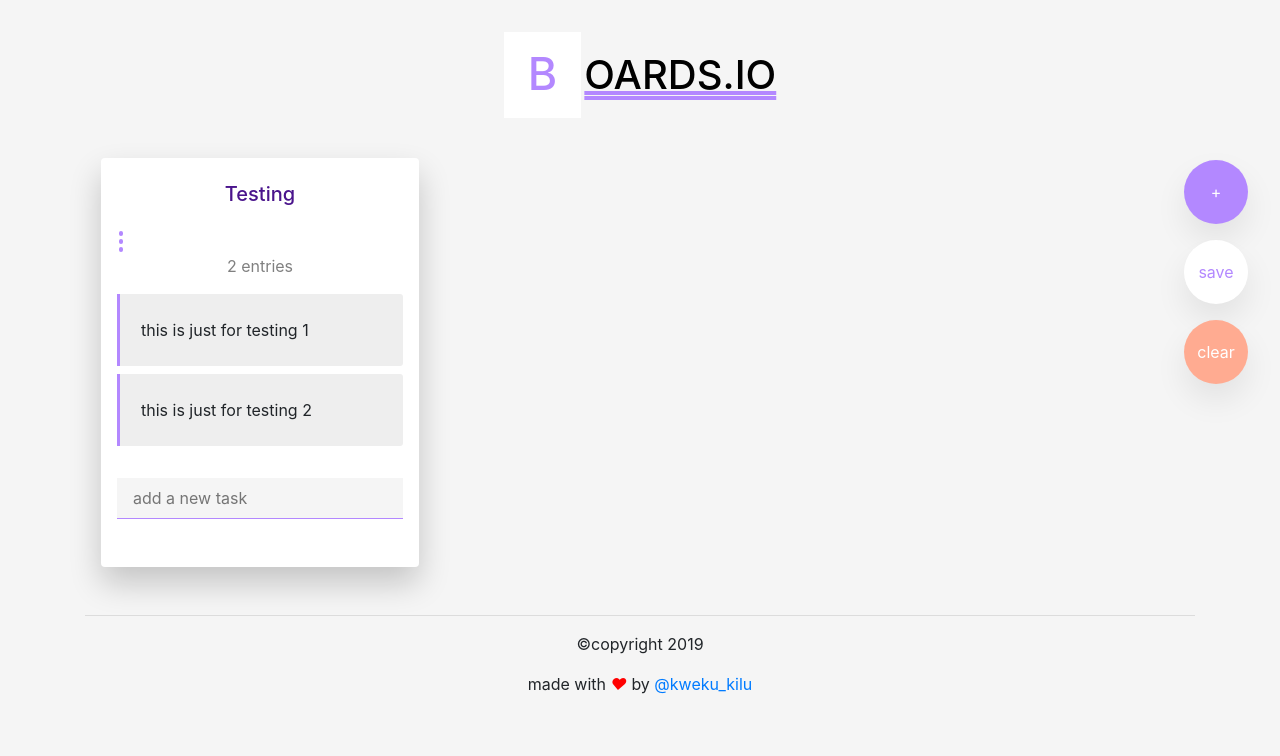
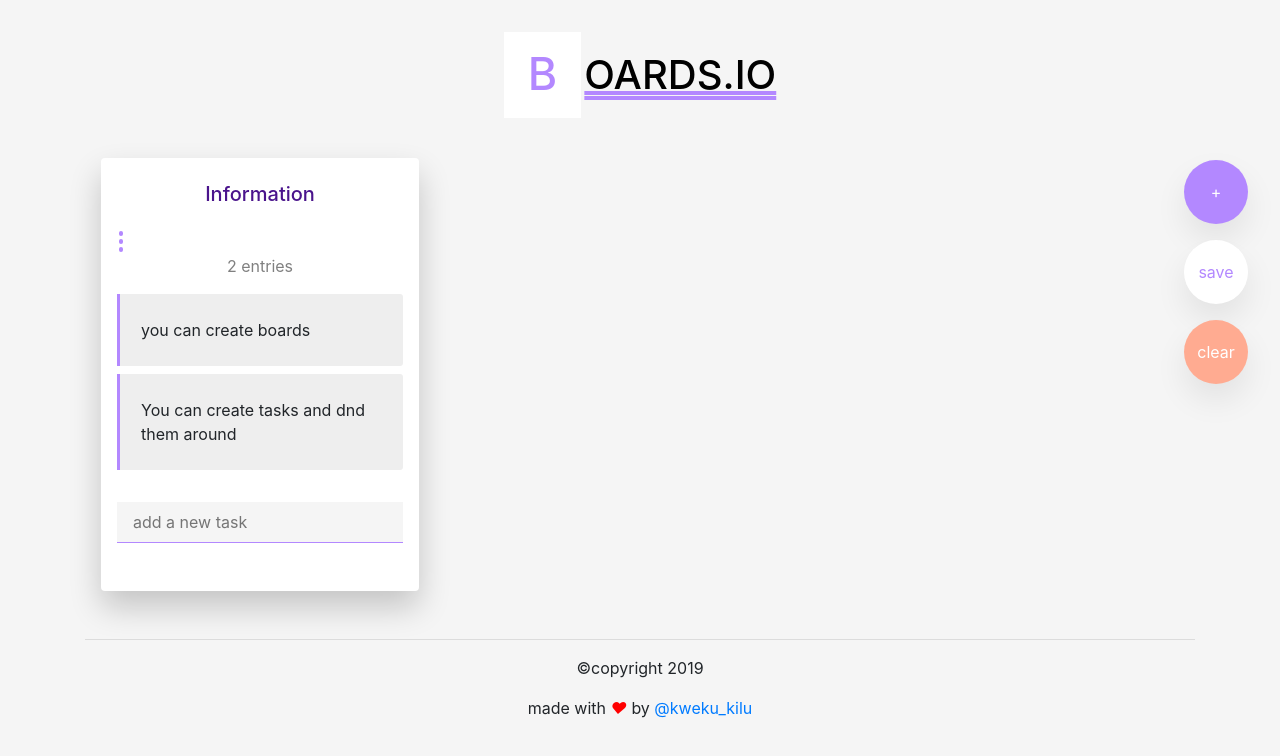
Before and after one commit to vanderkilu/boards.io, a Vue app: page /#/ in a window 1280 px wide. Shown: the top 756 px of the page. Built offline with nearby package versions, Linux system fonts and the light colour scheme.

Commit message:
add more description

```diff
--- a/src/components/BoardContainer.vue
+++ b/src/components/BoardContainer.vue
@@ -44,13 +44,13 @@
                 boards: [
                     {
                         id: 1,
-                        name: 'testing',
+                        name: 'Information',
                         description: '',
                         cards: [
                             {
                                 id: 1,
                                 board: 1,
-                                title: 'this is just for testing 1',
+                                title: 'you can create boards',
                                 description: '',
                                 favorite: false,
                                 done: false
@@ -58,7 +58,7 @@
                              {
                                 id: 2,
                                 board: 1,
-                                title: 'this is just for testing 2',
+                                title: 'You can create tasks and dnd them around',
                                 description: '',
                                 favorite: false,
                                 done: false
```
